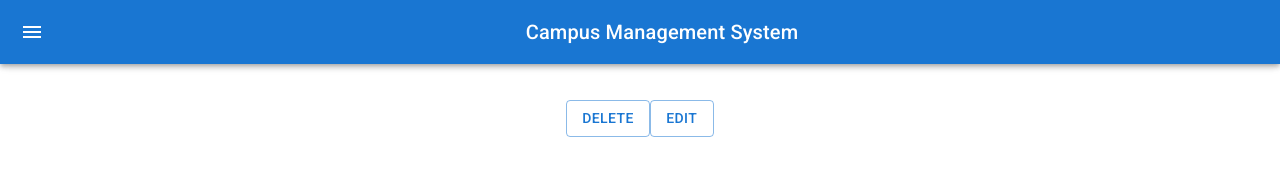
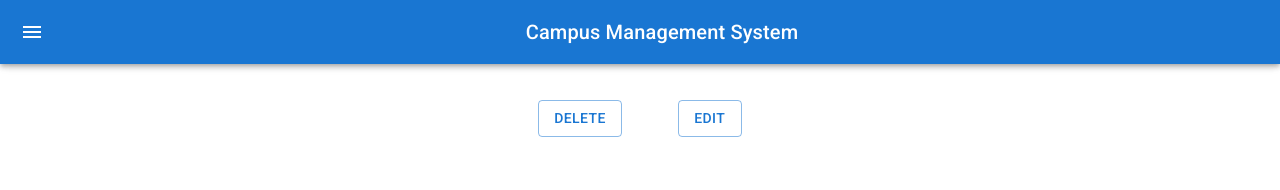
Before and after one commit to JS0Nwong/Assignment-5-CRUD-Application, a React (Create React App) app: page /campus/1 in a window 1280 px wide. Shown: the top 190 px of the page. Built offline with nearby package versions, Linux system fonts and the light colour scheme; no server answers.

Commit message:
added some extra margins between buttons

```diff
--- a/src/components/views/CampusView.js
+++ b/src/components/views/CampusView.js
@@ -31,9 +31,13 @@ const CampusView = (props) => {
         <Typography variant="h6" paragraph>
           {campus.description}
         </Typography>
-        <Box>
-          <Button variant="outlined">Delete</Button>
-          <Button variant="outlined">Edit</Button>
+        <Box sx={{ display: "flex", justifyContent: "center" }}>
+          <Button variant="outlined" sx={{ mr: "2em" }}>
+            Delete
+          </Button>
+          <Button variant="outlined" sx={{ ml: "2em" }}>
+            Edit
+          </Button>
         </Box>
 
         <Typography variant="h5" component="h2" mt="3em">
```
